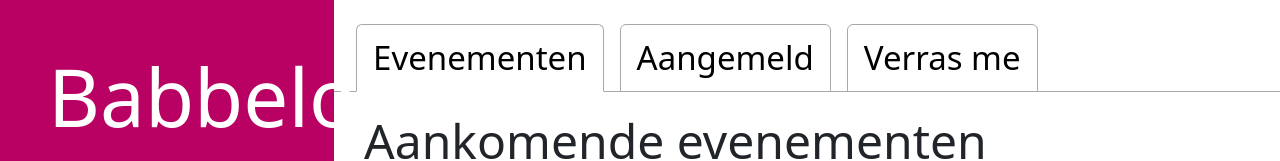
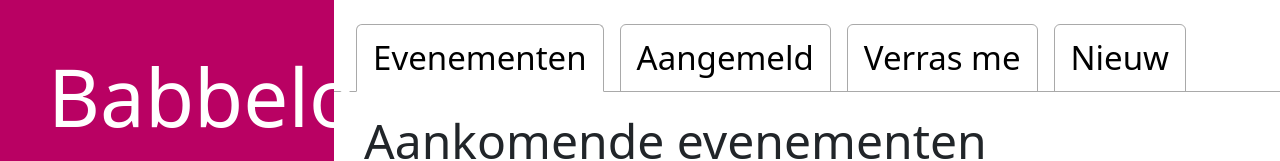
Before and after one commit to WebProgrammingProjectGroup9/Babbelo, a Next.js app: page /evenementen in a window 1280 px wide. Shown: the top 161 px of the page. Built offline with nearby package versions, Linux system fonts and the light colour scheme.

Commit message:
Added create event

```diff
--- a/src/components/EvenementenTabs.js
+++ b/src/components/EvenementenTabs.js
@@ -22,6 +22,11 @@ export default function EvenementenTabs() {
                     Verras me
                 </Link>
             </li>
+            <li className="nav-item ps-3">
+                <Link href="/evenementen/nieuw" className={`nav-link ${pathname === '/evenementen/nieuw' ? 'active' : ''}`} aria-current="page">
+                    Nieuw
+                </Link>
+            </li>
         </ul>
     );
 }
```
Also changed, not shown: src/pages/inloggen.js (+4 -4 lines).
